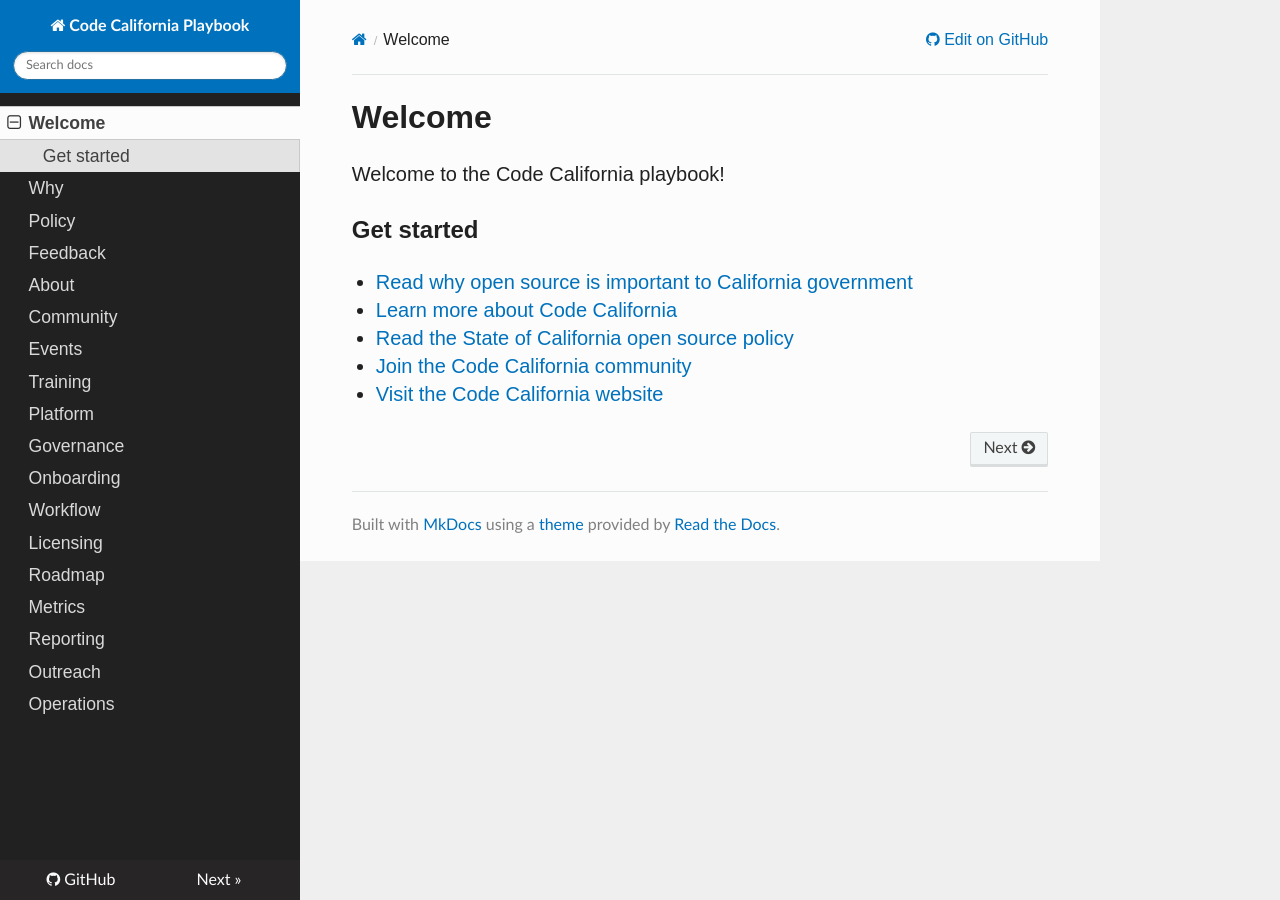
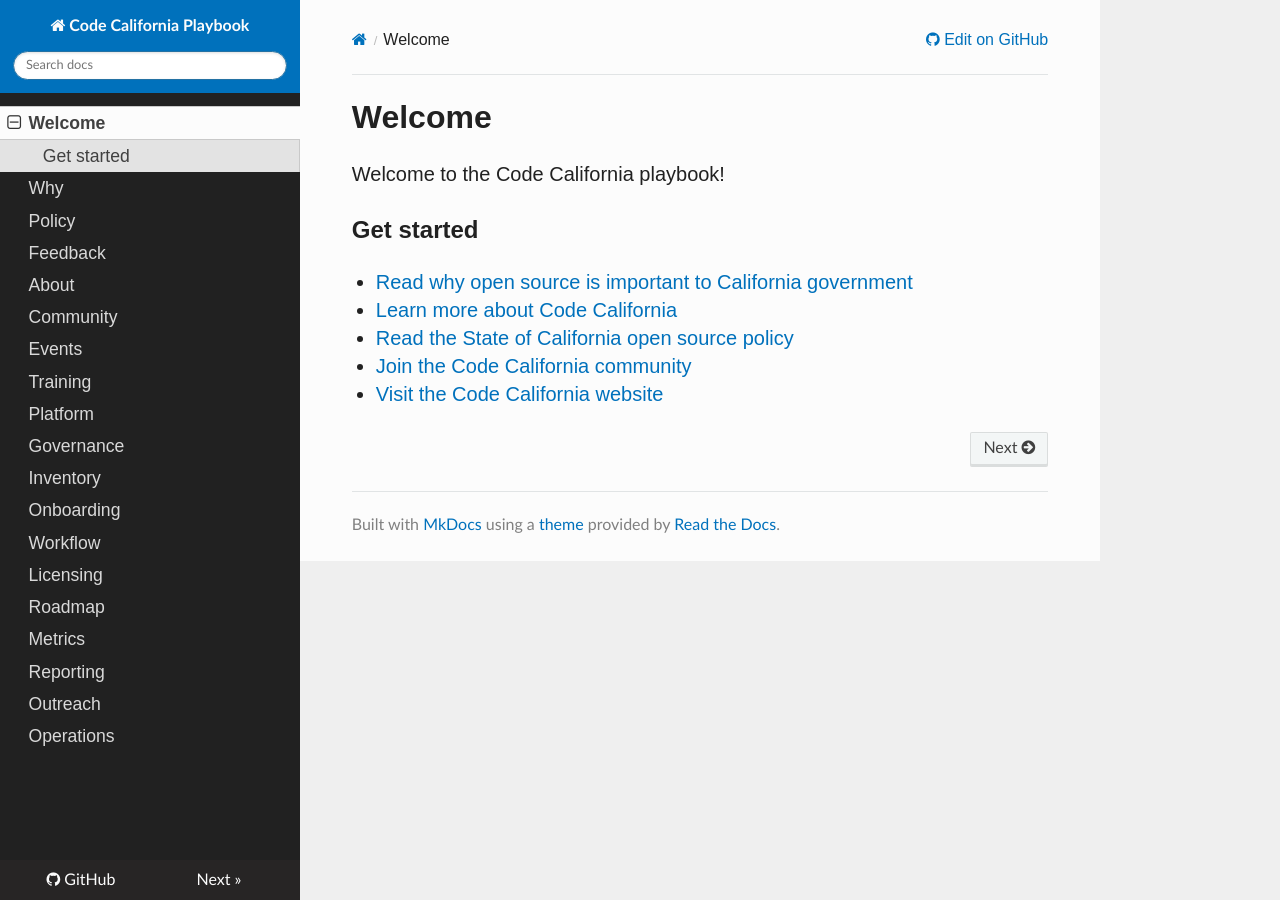
Before and after one commit to CA-CODE-Works/playbook, an MkDocs documentation site: the page built from docs/README.md, in a window 1280 px wide. Built offline with MkDocs 1.6.1, drawn with Linux system fonts in a browser that asks for light colours; nearby versions of some CDN libraries; old or Windows-style settings are respelled for this version of MkDocs.

Commit message:
Update mkdocs.yml

```diff
--- a/mkdocs.yml
+++ b/mkdocs.yml
@@ -17,6 +17,7 @@ pages:
     - Training: training.md
     - Platform: platform.md
     - Governance: governance.md
+    - Inventory: inventory.md
     - Onboarding: onboarding.md
     - Workflow: workflow.md
     - Licensing: licensing.md
```
